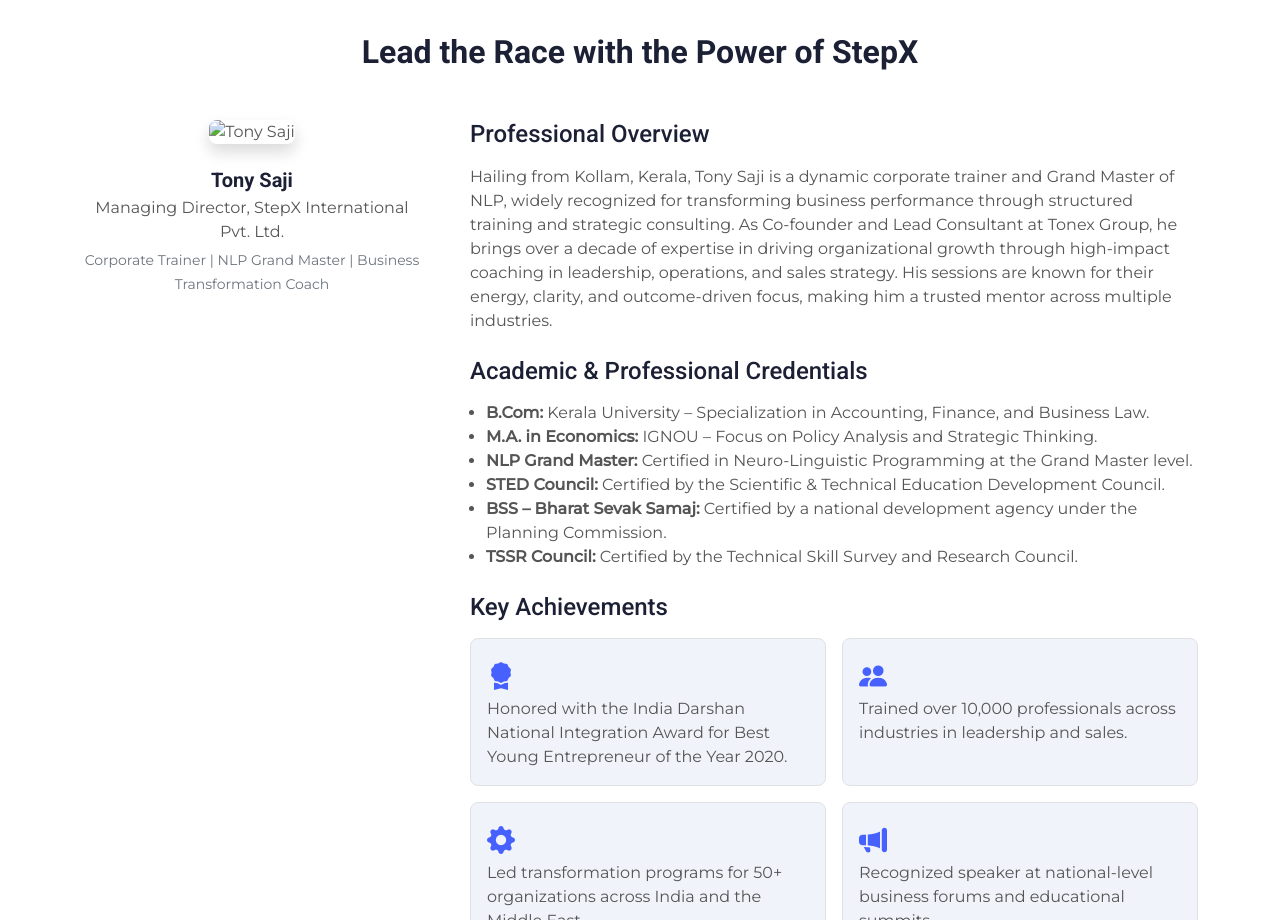
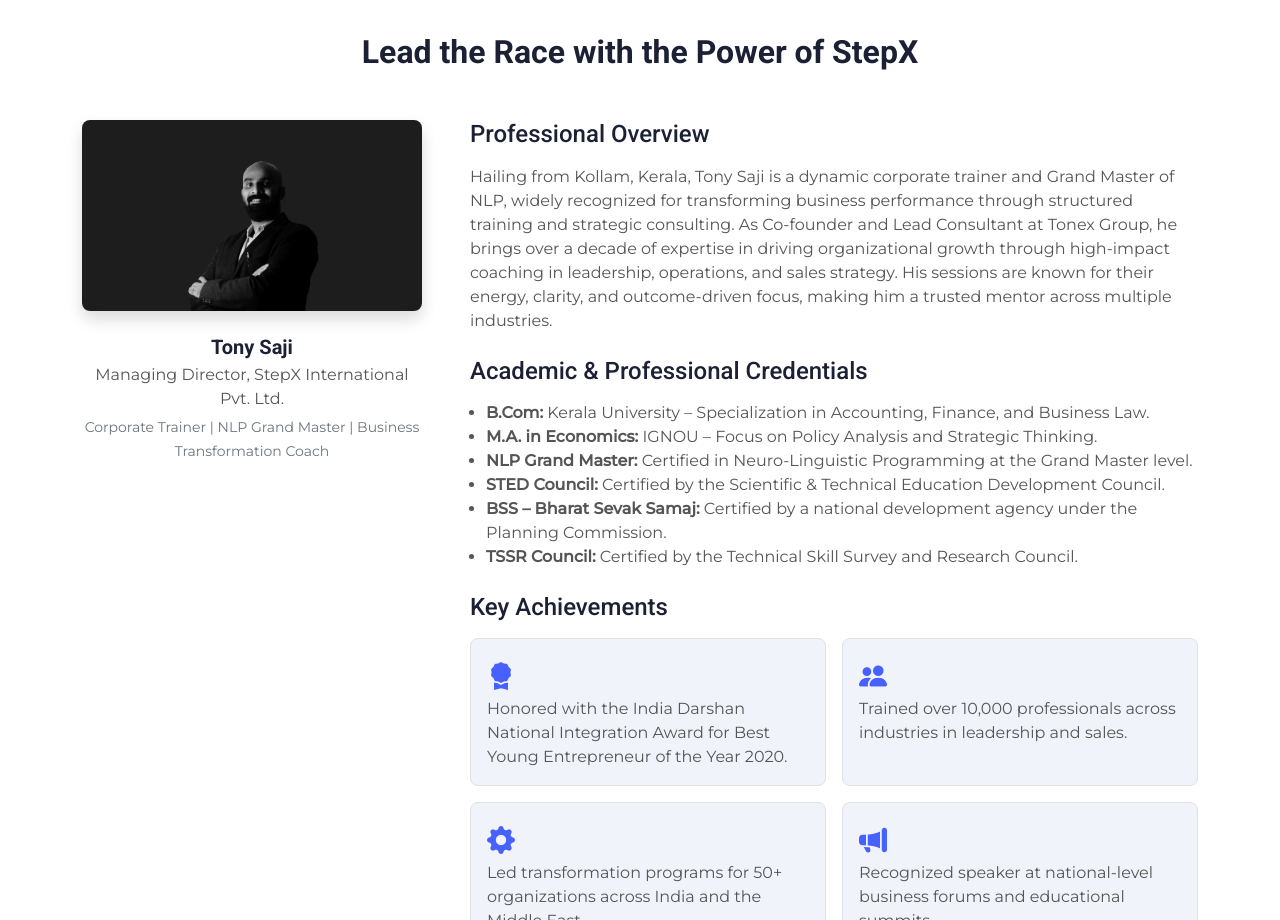
Before and after one commit to StexInternational/stepx-international, a plain HTML site: page index.html in a window 1280 px wide. Shown: the part 1360-2280 px from the top of the page. Drawn offline with nearby package versions, Linux system fonts and the light colour scheme.

Commit message:
index.html

```diff
--- a/index.html
+++ b/index.html
@@ -270,7 +270,7 @@
     <div class="row g-5 align-items-start">
       <!-- Image Column -->
       <div class="col-lg-4 col-md-12 text-center wow fadeInLeft" data-wow-delay="0.2s">
-        <img src="img/land copy.png" alt="Tony Saji" class="img-fluid rounded shadow mb-3" style="max-height: 400px; object-fit: cover;">
+        <img src="img/land.png" alt="Tony Saji" class="img-fluid rounded shadow mb-3" style="max-height: 400px; object-fit: cover;">
         <div class="mt-2">
           <h5 class="fw-bold mb-1">Tony Saji</h5>
           <p class="mb-1">Managing Director, StepX International Pvt. Ltd.</p>
```
